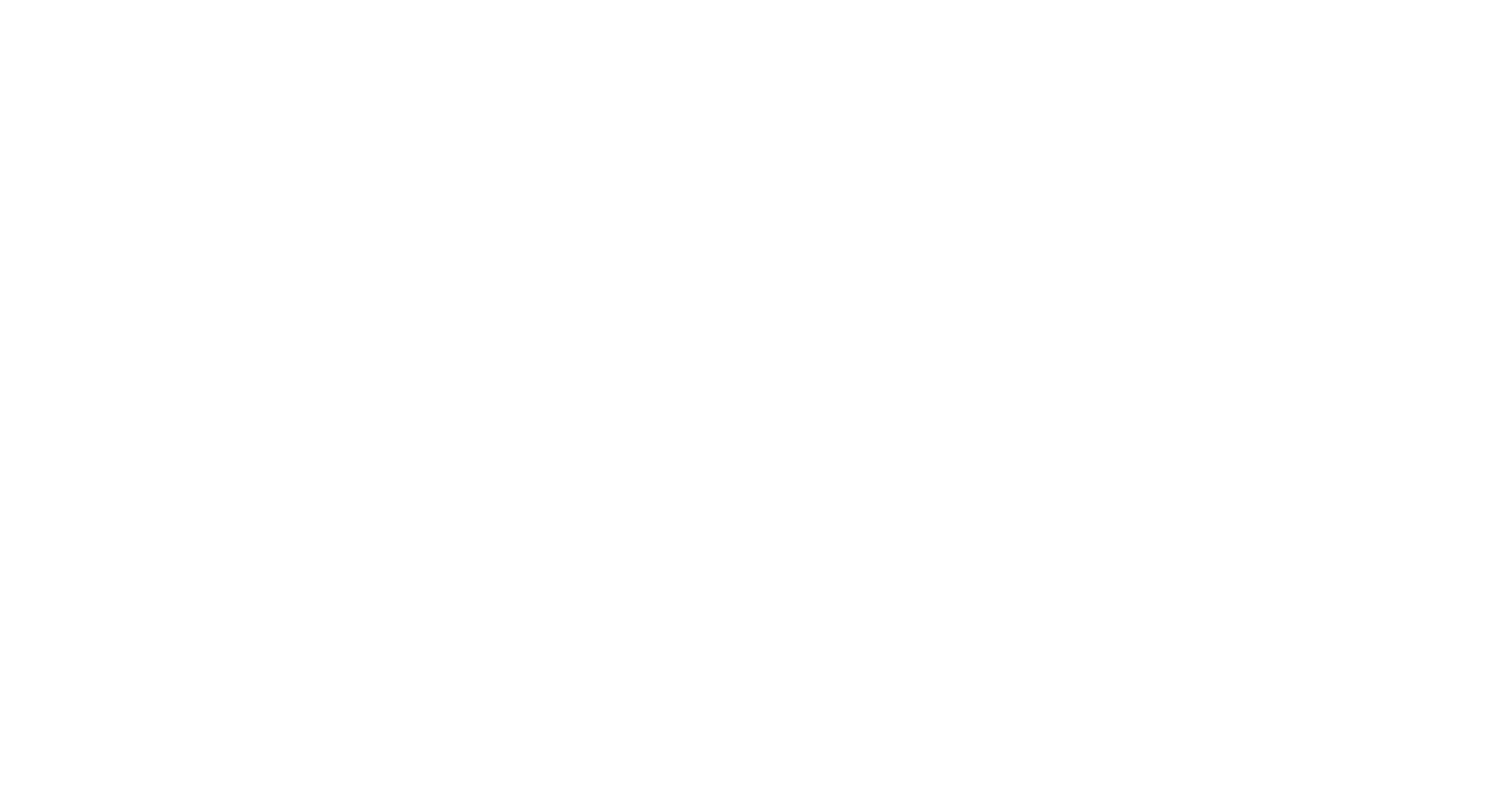
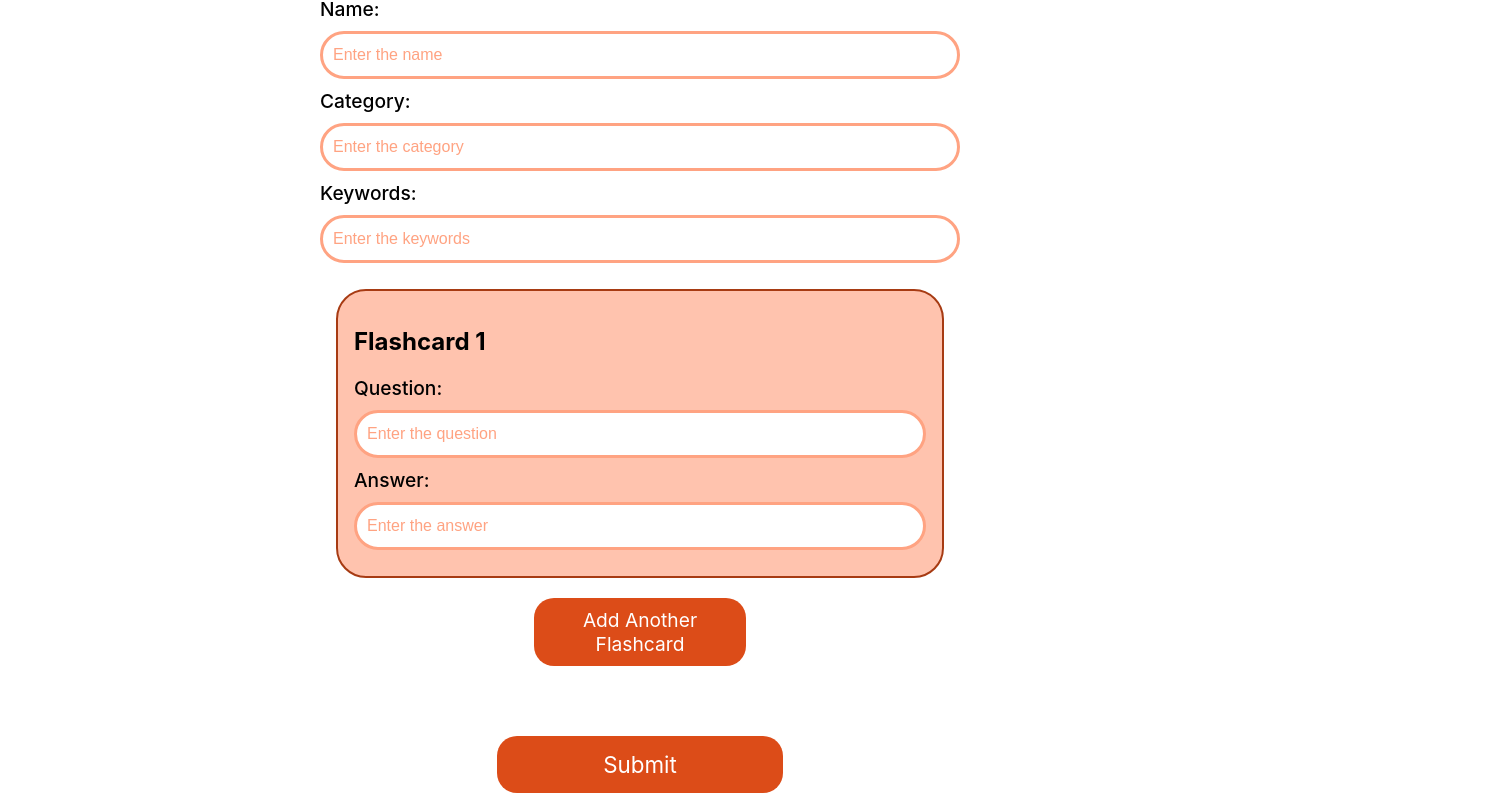
Before and after one commit to MichalCiupak/Quizwiz, a React (Create React App) app in the folder frontend/: page /CreateSet in a window 1280 px wide. Before the commit this address had no page. Shown: the part 319-1120 px from the top of the page, 1503 px wide, since content can reach past the window. Before the commit the page ends 800 px from the top, so only its background shows below. Built offline with nearby package versions, Linux system fonts and the light colour scheme.

Commit message:
Add the card set creation functionality

```diff
--- a/frontend/src/App.tsx
+++ b/frontend/src/App.tsx
@@ -8,6 +8,7 @@ import NewSet from './containers/NewSet';
 import Profile from './containers/Profile';
 import SearchSet from './containers/SearchSet';
 import DisplaySet from './containers/DisplaySet';
+import CreateSet from './containers/CreateSet';
 
 function App() {
   return (
@@ -19,6 +20,7 @@ function App() {
         <Route path="/NewSet" element={<NewSet />}/>
         <Route path="/Profile" element={<Profile />}/>
         <Route path="/Set" element={<DisplaySet />}/>
+        <Route path="/CreateSet" element={<CreateSet/>}/>
         <Route path="/Search/:searchPhrase" element={<SearchSet />}/>
       </Routes>
     </Router>
--- a/frontend/src/components/NavigationBar.tsx
+++ b/frontend/src/components/NavigationBar.tsx
@@ -16,6 +16,11 @@ const NavigationBar: React.FC<Props> = ({location}) => {
     if (searchTerm && event.key === 'Enter') {
       navigate(`/Search/${searchTerm}`)
     }
+  }
+
+  const handleLogOut = () => {
+    localStorage.removeItem('username');
+    localStorage.removeItem('password');
   }
 
 
@@ -38,7 +43,7 @@ const NavigationBar: React.FC<Props> = ({location}) => {
         <Link className='navigation-link' to={'/Saved'}  style={{ color: location === 'saved' ? '#AF3A11' : '#FFA382' }}>Saved</Link>
         <Link className='navigation-link' to={'/NewSet'} style={{ color: location === 'newset' ? '#AF3A11' : '#FFA382' }}>New Set</Link>
         <Link className='navigation-link' to={'/Profile'} style={{ color: location === 'profile' ? '#AF3A11' : '#FFA382' }}>Profile</Link>
-        <Link className='navigation-link' to={'/Login'}>Log out</Link>
+        <Link className='navigation-link' onClick={() => handleLogOut()} to={'/Login'}>Log out</Link>
       </div>
     </div>
   )
--- /dev/null
+++ b/frontend/src/containers/CreateSet.tsx
@@ -0,0 +1,124 @@
+import React, { useState, ChangeEvent, FormEvent } from 'react';
+import NavigationBar from '../components/NavigationBar'
+import Footer from '../components/Footer'
+import './Containers.css'
+import axios from 'axios';
+import { IFlashcard, IFlashcardSet } from '../utils/Interfaces';
+
+const CreateSet = () => {
+  const [name, setName] = useState('');
+  const [category, setCategory] = useState('');
+  const [keywords, setKeywords] = useState(['']);
+  const [flashcards, setFlashcards] = useState([{ question: '', answer: '' }]);
+
+  const handleAddFlashcard = () => {
+    setFlashcards([...flashcards, { question: '', answer: '' }]);
+    console.log(flashcards)
+  };
+
+  const handleFlashcardChange = (index: number, field: keyof IFlashcard, value: string) => {
+    const updatedFlashcards = [...flashcards];
+    updatedFlashcards[index][field] = value;
+    setFlashcards(updatedFlashcards);
+  };
+
+  const handleSubmit = async (e: FormEvent) => {
+    e.preventDefault();
+    const data = {
+      name,
+      category,
+      keywords,
+      flashcards
+    };
+
+    try {
+      const response = await axios.post('http://localhost:8080/api/v1/flashcards', data);
+      console.log('Success:', response.data);
+    } catch (error) {
+      console.error('Error:', error);
+    }
+  };
+
+  return (
+    <div className='container-container'>
+      <NavigationBar location='newset'/>
+      <div className='container-main-content'>
+        <div className='section-container'>
+          <div className='section-header-container'>
+            <div className='section-header-text'>
+              Create Card Set
+            </div>
+            <hr />
+          </div>
+
+        </div>
+        <div className='container-create-card-form'>
+          <form onSubmit={handleSubmit}>
+            <div>
+              <label className='create-set-label'>Name:</label>
+              <input
+                type="text"
+                value={name}
+                onChange={(e) => setName(e.target.value)}
+                placeholder='Enter the name'
+                required
+              />
+            </div>
+            <div>
+              <label className='create-set-label'>Category:</label>
+              <input
+                type="text"
+                value={category}
+                onChange={(e) => setCategory(e.target.value)}
+                placeholder='Enter the category'
+                required
+              />
+            </div>
+            <div>
+              <label className='create-set-label'>Keywords:</label>
+              <input
+                type="text"
+                value={keywords.join(', ')}
+                onChange={(e) => setKeywords(e.target.value.split(',').map(kw => kw.trim()))}
+                placeholder='Enter the keywords'
+              />
+            </div >
+            {flashcards.map((flashcard, index) => (
+              <div key={index} className='single-card-create-container'>
+                <h2>Flashcard {index + 1}</h2>
+                <div>
+                  <label className='create-set-label'>Question:</label>
+                  <input
+                    type="text"
+                    value={flashcard.question}
+                    onChange={(e) => handleFlashcardChange(index, 'question', e.target.value)}
+                    placeholder='Enter the question'
+                    required
+                  />
+                </div>
+                <div>
+                  <label className='create-set-label'>Answer:</label>
+                  <input
+                    type="text"
+                    value={flashcard.answer}
+                    onChange={(e) => handleFlashcardChange(index, 'answer', e.target.value)}
+                    placeholder='Enter the answer'
+                    required
+                  />
+                </div>
+              </div>
+            ))}
+            <div className='create-card-button-container'>
+              <div className='create-card-button' onClick={handleAddFlashcard}>Add Another Flashcard</div>
+              <div className='create-card-button-submit'>Submit</div>
+            </div>
+
+          </form>
+        </div>
+      </div>
+      <Footer/>
+    </div>
+  )
+};
+
+export default CreateSet
--- a/frontend/src/containers/Login.css
+++ b/frontend/src/containers/Login.css
@@ -120,3 +120,57 @@ input:focus {
 .new-account-button:hover {
   background-color: #efefef;
 }
+
+.container-create-card-form{
+  margin: 3rem auto;
+  width: 50vw;
+
+}
+
+
+.create-card-button {
+  margin: 20px auto;
+  color: #fff;
+  background-color: #DC4C18;
+  padding: 10px;
+  width: 15vw;
+  text-align: center;
+  border-radius: 20px;
+  font-size: 1.2rem;
+}
+
+.create-card-button-submit {
+  margin: 70px auto 0 auto;
+  color: #fff;
+  background-color: #DC4C18;
+  padding: 15px;
+  width: 20vw;
+  text-align: center;
+  border-radius: 20px;
+  font-size: 1.4rem;
+}
+
+.create-card-button:hover {
+
+  background-color: #a73b13;
+  cursor: pointer;
+}
+
+.create-card-button-submit:hover {
+
+  background-color: #a73b13;
+  cursor: pointer;
+}
+
+.create-set-label {
+  font-size: 1.2rem;
+  font-weight: 500;
+}
+
+.single-card-create-container {
+  background-color: #FFC3AE;
+  padding: 1rem;
+  margin: 1rem;
+  border-radius: 30px;
+  border: #a73b13 solid 2px;
+}
--- a/frontend/src/containers/Login.tsx
+++ b/frontend/src/containers/Login.tsx
@@ -30,10 +30,12 @@ const Login = () => {
           })
           .catch(error => {
             console.error(error);
+            setIsDataInvalid(true);
           });
 
       } catch (error) {
           console.error('Błąd:', error);
+          setIsDataInvalid(true);
       }
 
     }
--- a/frontend/src/containers/Profile.tsx
+++ b/frontend/src/containers/Profile.tsx
@@ -1,13 +1,42 @@
-import React from 'react'
+import React, { useEffect, useState } from 'react'
 import NavigationBar from '../components/NavigationBar'
 import Footer from '../components/Footer'
 import './Containers.css'
-import { useNavigate } from 'react-router-dom';
+import { useFetcher, useNavigate } from 'react-router-dom';
+import AxiosInstance from '../utils/AxiosInstance';
+import { IUser } from '../utils/Interfaces';
+import axios, { AxiosResponse } from 'axios';
 
 const Profile = () => {
   const navigate = useNavigate();
   const storedUserName = localStorage.getItem('username');
   const storedPassword = localStorage.getItem('password');
+  const [user, setUser] = useState<IUser>();
+
+  useEffect(() => {
+    if (storedPassword && storedUserName) {
+      try {
+
+        const axiosInstance = AxiosInstance(storedUserName, storedPassword)
+
+        axiosInstance.get<IUser>('/user')
+          .then((response: AxiosResponse<IUser>) => {
+            const userData: IUser = response.data;
+            setUser(userData);
+            console.log(response.data);
+          })
+          .catch(error => {
+            console.error(error);
+          });
+
+      } catch (error) {
+          console.error('Błąd:', error);
+      }
+    }
+
+
+
+  }, []);
   return (
     <div className='container-container'>
       <NavigationBar location='profile'/>
@@ -33,7 +62,7 @@ const Profile = () => {
                   Email
                 </div>
                 <div className='profile-attribute-value'>
-                  email@address.com
+                {user?.email}
                 </div>
               </div>
               <div className='profile-attribute'>
@@ -41,7 +70,7 @@ const Profile = () => {
                   Username
                 </div>
                 <div className='profile-attribute-value'>
-                  sebaplam123{storedPassword}
+                  {user?.username}
                 </div>
               </div>
 
@@ -50,7 +79,7 @@ const Profile = () => {
           </div>
         </div>
         <div className='button-container'>
-          <div className="new-cardset-button" onClick={() => navigate('/Newset')}>Create New Card Set!</div>
+          <div className="new-cardset-button" onClick={() => navigate('/CreateSet')}>Create New Card Set!</div>
         </div>
       </div>
       <Footer/>
--- a/frontend/src/containers/Register.tsx
+++ b/frontend/src/containers/Register.tsx
@@ -30,6 +30,7 @@ const Register = () => {
         navigate('/Login')
       } catch (error) {
         console.error('Error:', error);
+        setIsDataInvalid(true);
       }
 
     }
--- /dev/null
+++ b/frontend/src/utils/Interfaces.tsx
@@ -0,0 +1,18 @@
+export interface IUser {
+  id: string;
+  username: string;
+  email: string;
+  savedCardSets: any;
+}
+
+export interface IFlashcard {
+  question: string;
+  answer: string;
+}
+
+export interface IFlashcardSet {
+  name: string;
+  category: string;
+  keywords: string[];
+  flashcards: IFlashcard[];
+}
```
